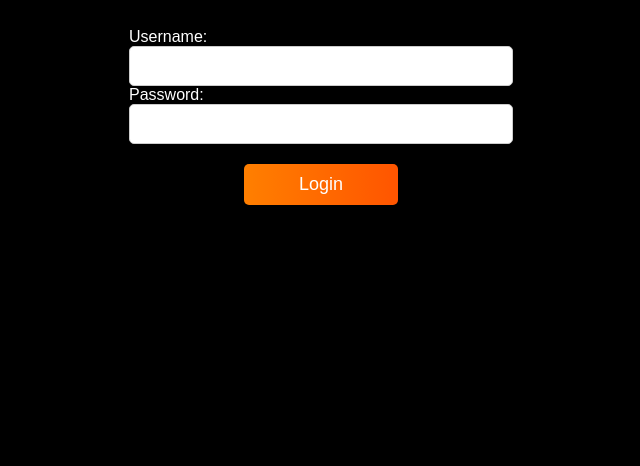
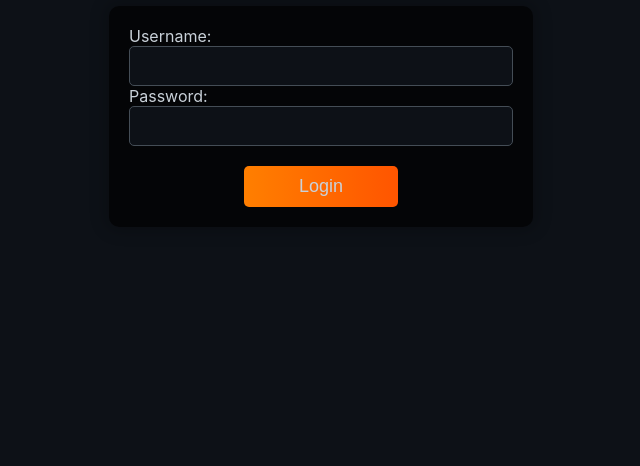
Before and after one commit to gabrieldba/bstracrelatorioscjk, a plain HTML site: page index.html in a window 1280 px wide. Shown: the part 334-800 px from the top of the page, without its empty margins (319-959 px from the left). Drawn offline with Linux system fonts and the light colour scheme.

Commit message:
Update index.html

```diff
--- a/index.html
+++ b/index.html
@@ -4,11 +4,10 @@
     <meta charset="UTF-8">
     <title>Login</title>
         <style>
-
         body {
-            font-family: 'Arial', sans-serif;
-            background-color: #000000;
-            color: white;
+            font-family: 'Inter', sans-serif;
+            background-color: #0D1117; /* Cor de fundo do GitHub Modo Escuro */
+            color: #c9d1d9; /* Cor do texto no GitHub Modo Escuro */
             display: flex;
             flex-direction: column;
             align-items: center;
@@ -28,23 +27,25 @@
 
         .input-group label {
             margin-bottom: 5px;
-            color: #FFFFFF;
+            color: #c9d1d9; /* Cor do texto no GitHub Modo Escuro */
         }
 
         .input-group input {
             padding: 10px;
-            border: 1px solid #ccc;
+            border: 1px solid #444d56; /* Cor da borda no GitHub Modo Escuro */
             border-radius: 5px;
             font-size: 16px;
             transition: all 0.3s ease-in-out;
             width: 100%;
             box-sizing: border-box;
+            background-color: #0D1117; /* Cor de fundo do GitHub Modo Escuro */
+            color: #c9d1d9; /* Cor do texto no GitHub Modo Escuro */
         }
 
         .input-group input[type="submit"] {
-            width: 40%; /* largura do botão reduzida para 60% */
+            width: 40%;
             margin-top: 20px;
-            background: linear-gradient(to right, #FF7F00, #FF5500); /* gradiente de cores adicionado */
+            background: linear-gradient(to right, #FF7F00, #FF5500);
             color: white;
             cursor: pointer;
             transition: background-color 0.3s ease;
@@ -52,11 +53,14 @@
             border-radius: 5px;
             font-size: 18px;
             border: none;
-            display: block; /* necessário para centralizar o botão */
-            margin-left: auto; /* centralizar o botão */
-            margin-right: auto; /* centralizar o botão */
+            display: block;
+            margin-left: auto;
+            margin-right: auto;
             animation: buttonFadeInAnimation 1s ease-in;
+            background-color: #0D1117; /* Cor de fundo do GitHub Modo Escuro */
+            color: #c9d1d9; /* Cor do texto no GitHub Modo Escuro */
         }
+
         .input-group input[type="submit"]:hover {
             animation: buttonBackgroundAnimation 0.3s ease;
             box-shadow: 0 0 10px rgba(255, 255, 255, 0.5);
```
Lines whose indentation alone changed are shown as unchanged.
